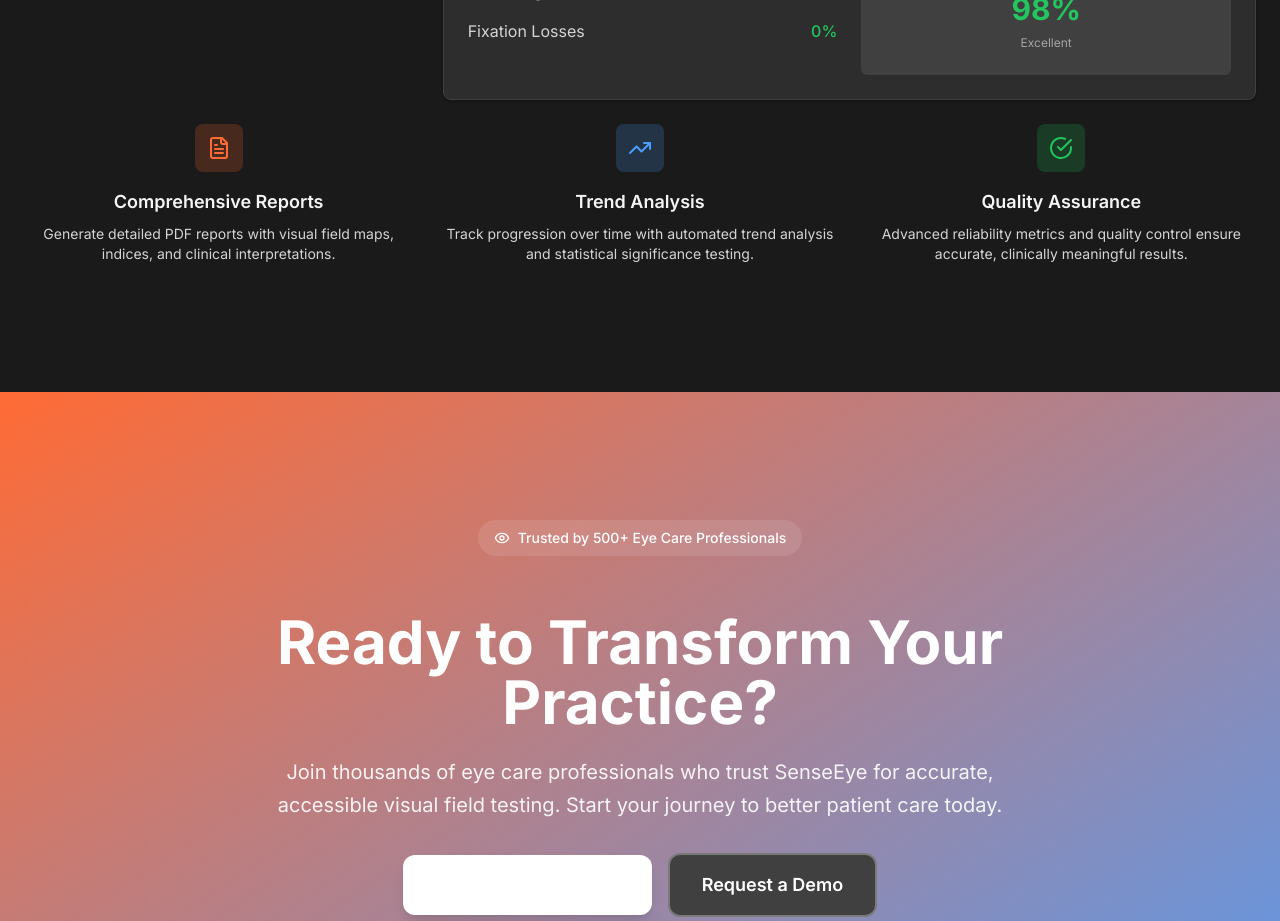
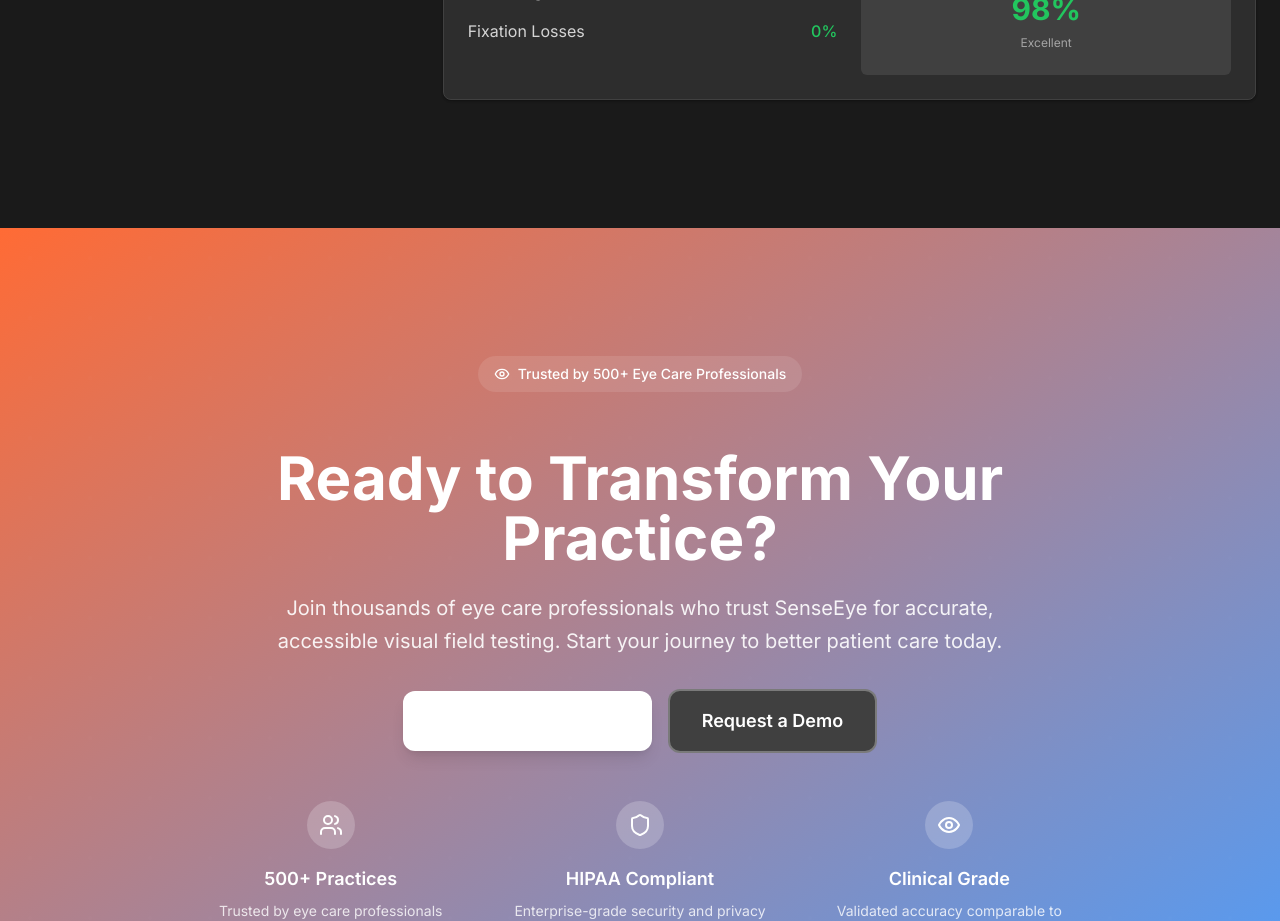
Before and after one commit to oladejibidmus/SenseEye, a React (Vite) app: page / in a window 1280 px wide. Shown: the part 4440-5361 px from the top of the page. Built offline with nearby package versions, Linux system fonts and the light colour scheme; no server answers; the database is empty.

Commit message:
Remove Feature Highlights from Content Section

```diff
--- a/src/components/sections/ContentSection.tsx
+++ b/src/components/sections/ContentSection.tsx
@@ -386,42 +386,6 @@ export const ContentSection: React.FC = () => {
               </Card>
             </motion.div>
           </div>
-
-          {/* Feature Highlights */}
-          <motion.div
-            variants={container}
-            className="mt-16 grid grid-cols-1 md:grid-cols-3 gap-8"
-          >
-            <motion.div variants={item} className="text-center">
-              <div className="w-12 h-12 bg-accent-primary/20 rounded-lg flex items-center justify-center mx-auto mb-4">
-                <FileText className="w-6 h-6 text-accent-primary" />
-              </div>
-              <h4 className="text-lg font-semibold text-text-primary mb-2">Comprehensive Reports</h4>
-              <p className="text-text-secondary text-sm">
-                Generate detailed PDF reports with visual field maps, indices, and clinical interpretations.
-              </p>
-            </motion.div>
-
-            <motion.div variants={item} className="text-center">
-              <div className="w-12 h-12 bg-accent-secondary/20 rounded-lg flex items-center justify-center mx-auto mb-4">
-                <TrendingUp className="w-6 h-6 text-accent-secondary" />
-              </div>
-              <h4 className="text-lg font-semibold text-text-primary mb-2">Trend Analysis</h4>
-              <p className="text-text-secondary text-sm">
-                Track progression over time with automated trend analysis and statistical significance testing.
-              </p>
-            </motion.div>
-
-            <motion.div variants={item} className="text-center">
-              <div className="w-12 h-12 bg-success/20 rounded-lg flex items-center justify-center mx-auto mb-4">
-                <CheckCircle className="w-6 h-6 text-success" />
-              </div>
-              <h4 className="text-lg font-semibold text-text-primary mb-2">Quality Assurance</h4>
-              <p className="text-text-secondary text-sm">
-                Advanced reliability metrics and quality control ensure accurate, clinically meaningful results.
-              </p>
-            </motion.div>
-          </motion.div>
         </motion.div>
       </div>
     </section>
```
